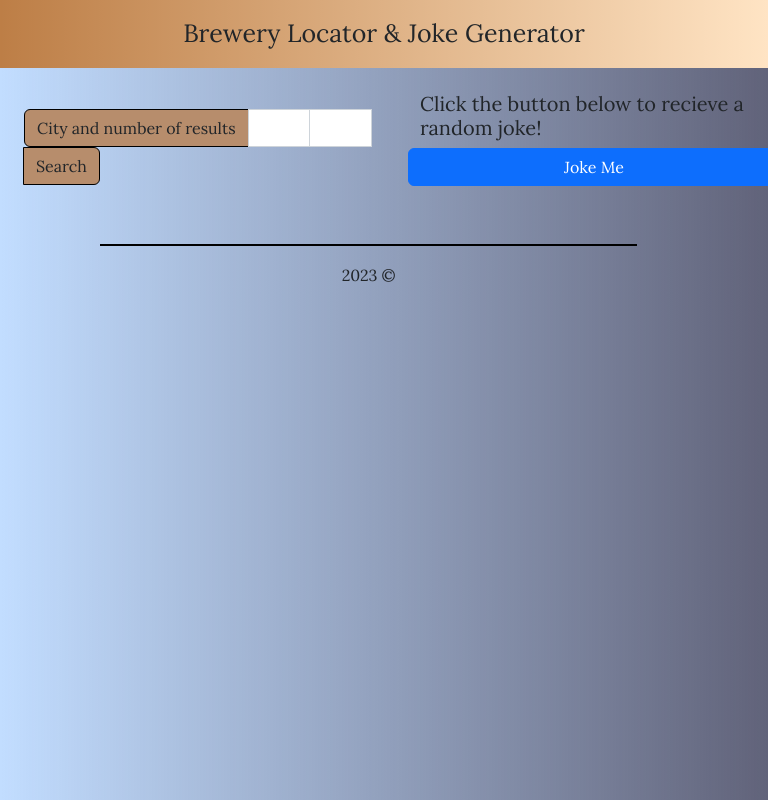
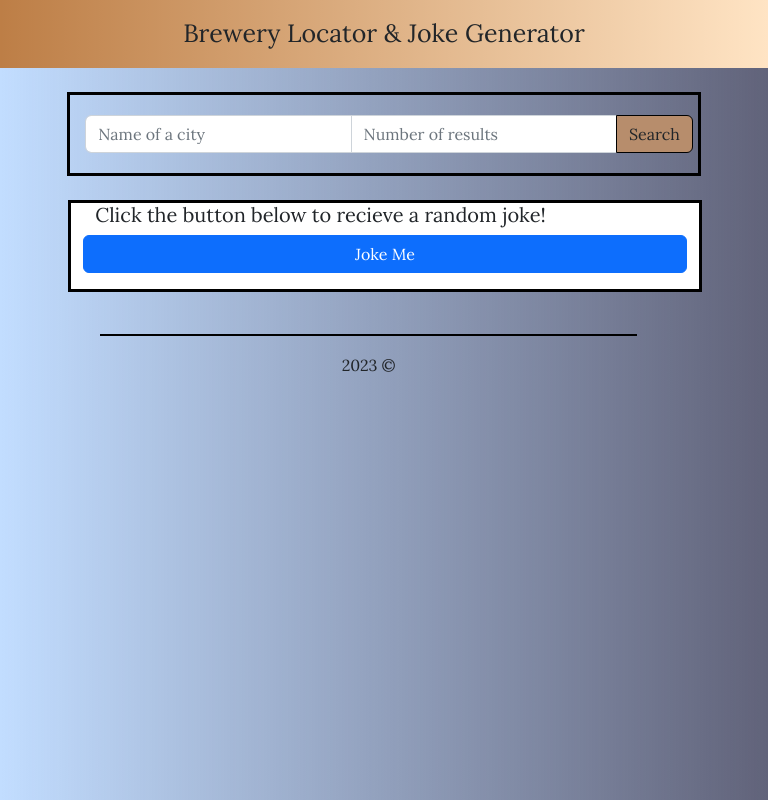
Before and after one commit to marinadelconte/BreweryLocator, a plain HTML site: page index.html in a window 768 px wide. Shown: the top 800 px of the page. Drawn offline with nearby package versions, Linux system fonts and the light colour scheme.

Commit message:
added changes to media queries, gave cards borders, changed search bar

```diff
--- a/index.html
+++ b/index.html
@@ -16,15 +16,15 @@
 
 <body>
     <header>Brewery Locator & Joke Generator</header>
-    <section class="row d-flex align-items-center">
-        <div class="container col-lg-5 col-md-6 mt-4 ml-3  col-sm-12 " id="card1">
+    <section class="row d-flex align-items-center" id="mainSection">
+        <div class="container col-lg-4 col-md-6 mt-4 ml-3  col-sm-12 " id="card1">
             <div class="container" id="brewery">
 
 
                 <div class="input-group">
-                    <span class="input-group-text input-color">City and number of results</span>
-                    <input type="text" aria-label="First name" class="form-control" id="cityChoice">
-                    <input type="text" aria-label="Last name" class="form-control" id="resultsNumber">
+
+                    <input type="text" aria-label="First name" class="form-control" id="cityChoice" placeholder="Name of a city">
+                    <input type="text" aria-label="Last name" class="form-control" id="resultsNumber" placeholder="Number of results">
                     <button class="btn btn-outline-dark input-color" type="button" id="button-addon1">Search</button>
                 </div>
                 <div id="brewItems"></div>
@@ -37,7 +37,7 @@
 
 
 
-        <div class="container row col-lg-3 mt-4 col-md-6 col-sm-12 d-flex justify-content-center" id="card2">
+        <div class="container row col-lg-3 mt-4 col-md-5 col-sm-12 d-flex justify-content-center" id="card2">
             <h5 class="d-block row-lg-12" id="jokeHeader">Click the button below to recieve a random joke!</h5>
             <button class="btn btn-primary d-block row-lg-12" id="jokeBtn">Joke Me</button>
             <p id="joke"></p>
--- a/script.js
+++ b/script.js
@@ -1,7 +1,7 @@
 let searchButton = document.getElementById("button-addon1")
 let myModal = new bootstrap.Modal(document.querySelector('.modal'));
 let myModal2 = new bootstrap.Modal(document.querySelector('.modal-num2'));
-
+let thirdCard = document.getElementById("card3")
 function displaySearch() {
 
     let cityName = document.getElementById("cityChoice").value;
@@ -144,7 +144,7 @@ anotherJoke.addEventListener("click", function (event) {
 })
 
 keeper.addEventListener("click", function (event) {
-
+    thirdCard.classList.add("c3Style")
 
     event.target.matches("goodJoke");
 
@@ -161,6 +161,7 @@ keeper.addEventListener("click", function (event) {
 brewDiv.addEventListener("click", function (event) {
 
     if (event.target.matches("button")) {
+        thirdCard.classList.add("c3Style")
         let newDiv = event.target.parentElement;
         let barNameElement = event.target.parentElement.previousSibling
         console.log(barNameElement)
@@ -174,10 +175,11 @@ brewDiv.addEventListener("click", function (event) {
         finalBrew.innerHTML = "You selected the following brewery: " + barName + brewStorage;
         let buttonFromCard = finalBrew.querySelector("button")
         finalBrew.removeChild(buttonFromCard);
+
     }
 })
 
 function removeJokeItems(){
-    requestJoke.style.visibility = "hidden"
-    jokeHeader.style.visibility = "hidden"
+    requestJoke.remove()
+    jokeHeader.remove()
 }
--- a/style.css
+++ b/style.css
@@ -24,11 +24,32 @@ header {
     background-color: rgb(183, 141, 108);
     border: 1px black solid
 }
-
+#brewery{
+    padding-right: 5px;
+}
 #card1{
     max-height: 700px;
     overflow-y: scroll;
+    padding: 20px;
+    border: 3px solid black;
+    position: relative;
+    left: 10px;
+    padding-right: 0px;
+    padding-left: 3px;
 }
+
+#card2{
+    border: 3px solid black;
+    background-color: white;
+}
+#card2 button{
+
+}
+.c3Style{
+    border: 3px solid black;
+    background-color: white;
+}
+
 
 footer {
 margin-left: 13%;
@@ -42,20 +63,42 @@ footer, h6 {
     padding-top: 10px;
 }
 
-@media screen and (min-width: 992px) {
+@media screen and (max-width: 992px) {
     .card {
-        width: 40;
+        width: 40%;
+    }
+    #card2{
+        position:relative;
+        right: 50px;
+        margin-left: 40px;
+    }
+    .newDiv{
+        width: 100%;
     }
 }
 
-@media screen and (min-width: 768px) {
-    .card {
-        width: 50;
+@media screen and (max-width: 768px) {
+    #mainSection {
+        display: flex;
         flex-direction: column;
+        align-items: center;
+    }
+
+    #card1, #card2, #card3{
+        width: 80%;
+
+    }
+    #card1{
+        position: relative;
+        left: 0px;
+    }
+    #card2{
+        right: 5px;
+        margin-left: 0px;
     }
 }
 
-@media screen and (min-width: 600px) {
+@media screen and (max-width: 600px) {
     .card {
         width: 100;
         flex-direction: column;
```
